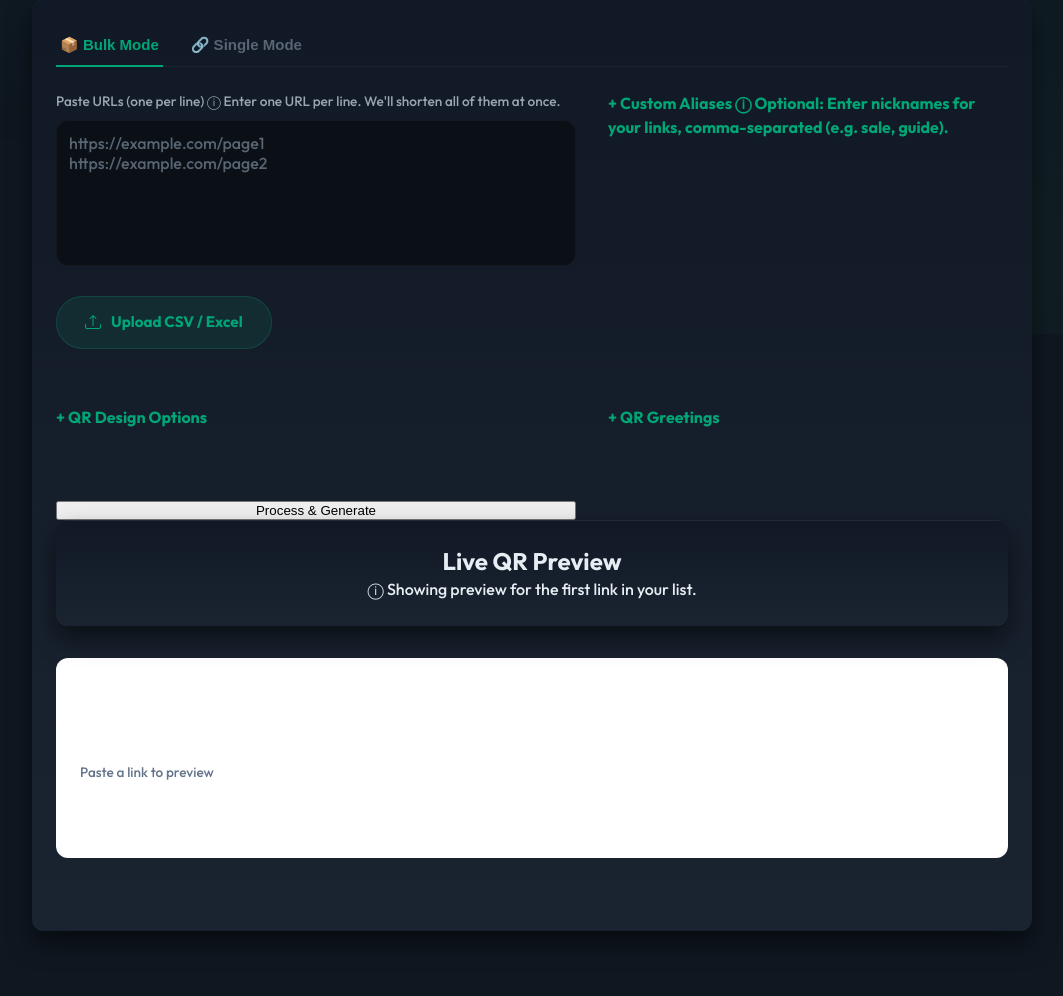
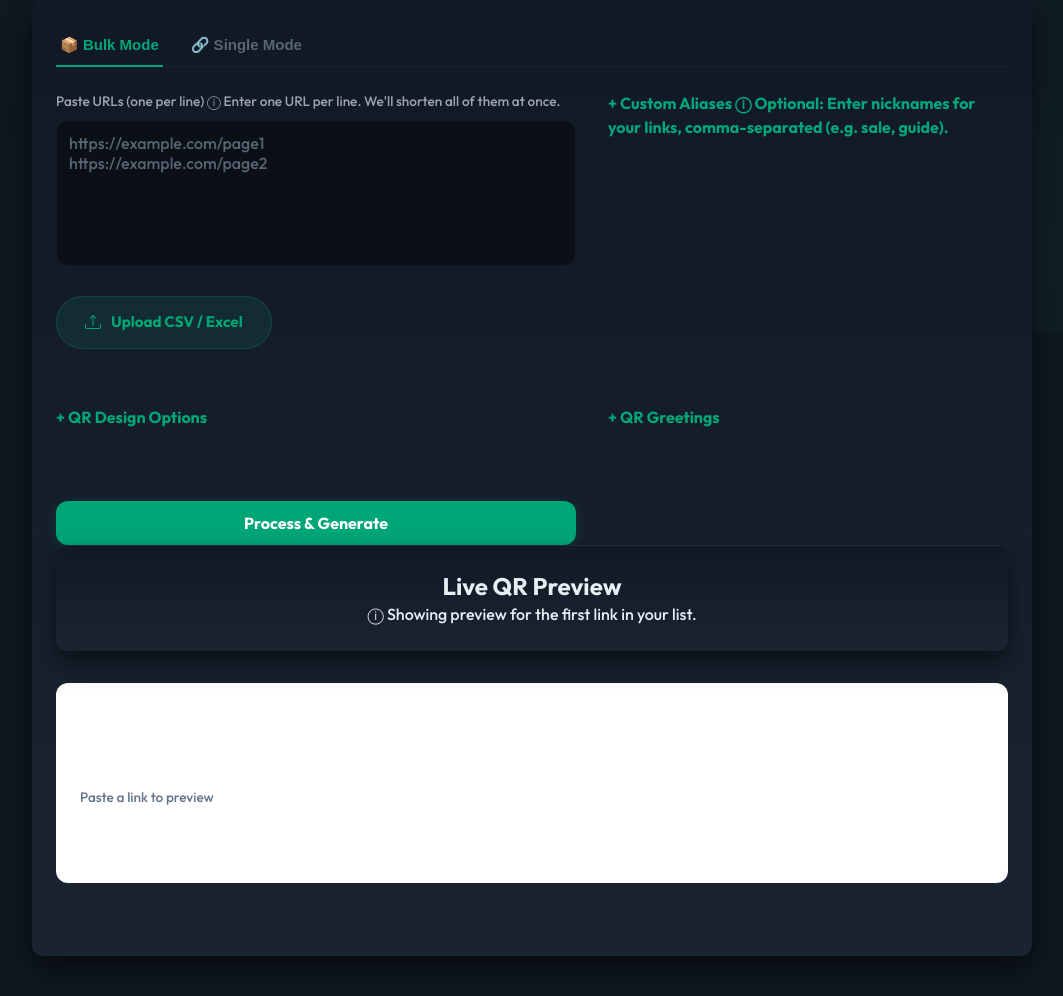
Before and after one commit to linkshortfree/linkshort, a Flask app: page /tools/bulk in a window 1280 px wide. Shown: the part 466-1462 px from the top of the page, without its empty margins (108-1171 px from the left). Run offline with Flask 3, Linux system fonts and the light colour scheme; some libraries are stand-ins or nearby versions.

Commit message:
fix: resolve duplicate footers, missing button classes, and backend blocking

```diff
--- a/app.py
+++ b/app.py
@@ -7,6 +7,7 @@ import random
 import markdown
 import json
 import urllib.request
+import threading
 
 app = Flask(__name__)
 limiter = Limiter(
@@ -52,8 +53,8 @@ def ping_index_now():
     except Exception as e:
         print(f"IndexNow Ping Failed: {e}")
 
-# Ping on startup
-ping_index_now()
+# Ping in background on startup
+threading.Thread(target=ping_index_now, daemon=True).start()
 
 @app.before_request
 def redirect_to_https_and_non_www():
--- a/templates/tools/bulk.html
+++ b/templates/tools/bulk.html
@@ -156,7 +156,7 @@
                             oninput="updateLivePreview()">
                     </div>
 
-                    <button id="shortenBtn" onclick="shortenUrl()">Process & Generate</button>
+                    <button id="shortenBtn" class="btn btn-primary" onclick="shortenUrl()">Process & Generate</button>
 
                     <!-- Progress Bar for Bulk Ops -->
                     <div id="bulkProgressContainer" class="hidden">
--- a/templates/tools/bulk_qr.html
+++ b/templates/tools/bulk_qr.html
@@ -110,8 +110,6 @@
     </main>
 
     {% include 'partials/_footer.html' %}
-
-    {% include 'partials/_footer.html' %}
     <script src="{{ url_for('static', filename='js/script.js') }}"></script>
 </body>
 
```
Also changed, not shown: urls.db.
